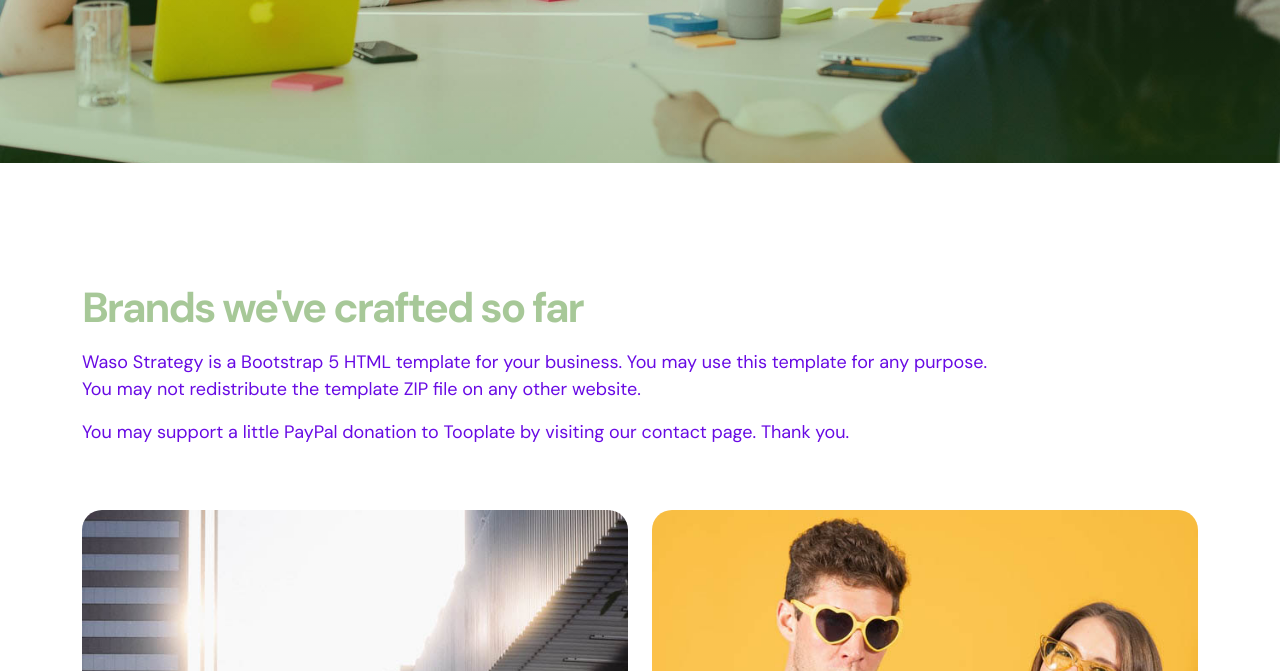
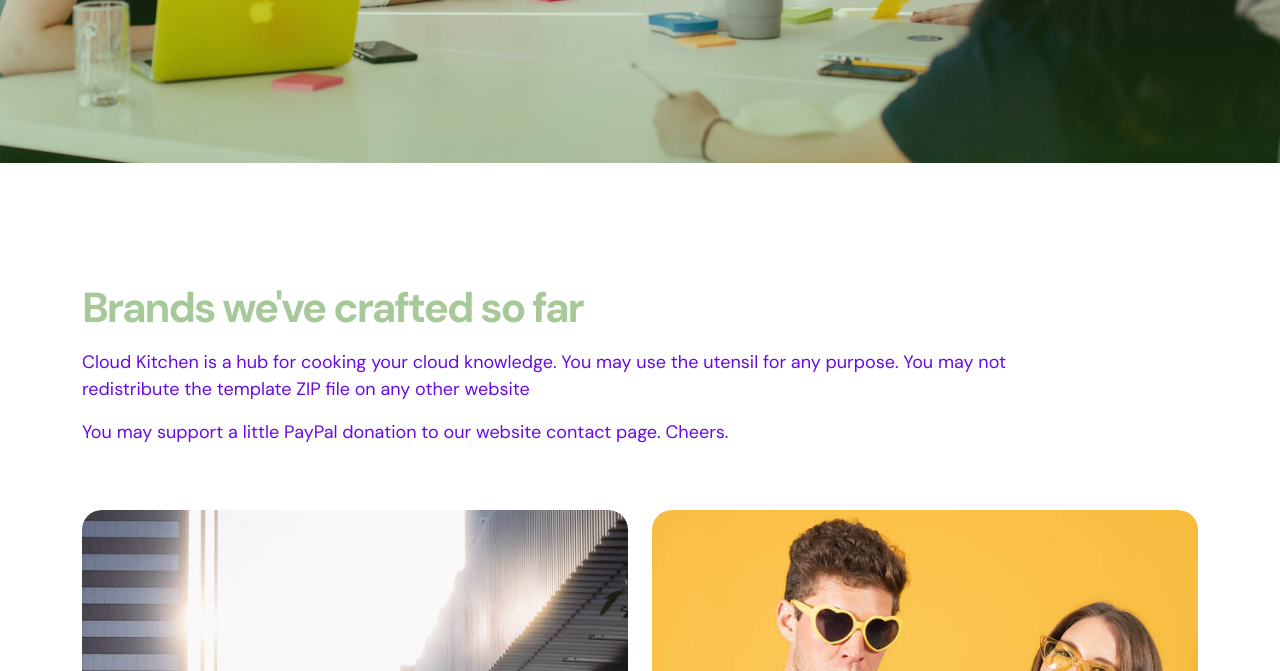
Before and after one commit to Saxangel/MarketPeak_Ecommerce, a plain HTML site: page 2130_waso_strategy/project-detail.html in a window 1280 px wide. Shown: the part 429-1100 px from the top of the page. Drawn offline with Linux system fonts and the light colour scheme.

Commit message:
New changes

```diff
--- a/2130_waso_strategy/project-detail.html
+++ b/2130_waso_strategy/project-detail.html
@@ -136,9 +136,9 @@ Free Bootstrap 5 HTML Template
                         <div class="col-lg-10 col-12 mb-5">
                             <h2 class="mb-3">Brands we've crafted so far</h2>
 
-                            <p>Waso Strategy is a Bootstrap 5 HTML template for your business. You may use this template for any purpose. You may not redistribute the template ZIP file on any other website.</p>
+                            <p>Cloud Kitchen is a hub for cooking your cloud knowledge. You may use the utensil for any purpose. You may not redistribute the template ZIP file on any other website</p>
 
-                            <p>You may support a little PayPal donation to Tooplate by visiting our <a href="https://www.tooplate.com/contact">contact page</a>. Thank you.</p>
+                            <p>You may support a little PayPal donation to our website <a href="https://www.tooplate.com/contact">contact page</a>. Cheers.</p>
                         </div>
 
                         <div class="col-lg-6 col-12 mb-5">
```
Also changed, not shown: Images/Change Merge.png (added), Images/Text editing 2.png (added).
